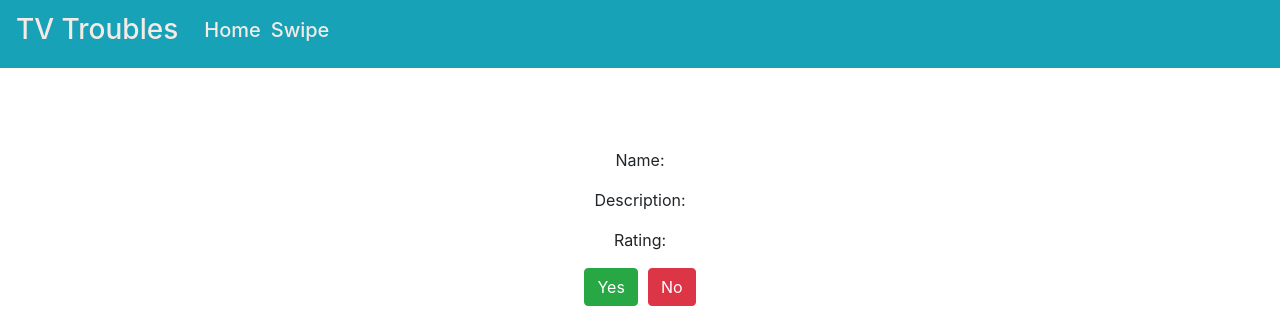
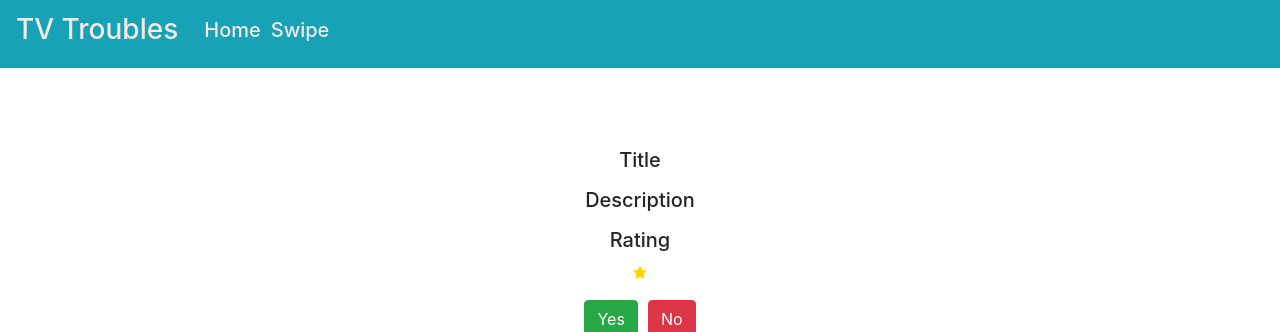
Before and after one commit to MauResendez/TVTroubles, a React (Create React App) app in the folder frontend/: page /swipe in a window 1280 px wide. Shown: the top 332 px of the page. Built offline with nearby package versions, Linux system fonts and the light colour scheme; no server answers.

Commit message:
added a star to rating

```diff
--- a/frontend/src/components/Description.js
+++ b/frontend/src/components/Description.js
@@ -1,12 +1,29 @@
 import React from 'react';
 import '../styles/Description.css'
+import {AiFillStar} from 'react-icons/ai'
 
 function Description(props) {
     return (
         <div className="text-center mt-lg">
-            <p>Name: {props.title}</p>
-            <p>Description: {props.description}</p>
-            <p>Rating: {props.rating}</p>
+
+            <div >
+                <h5>Title </h5>
+                <p> {props.title}</p>
+            </div>
+            <div>
+                <h5>Description</h5>
+                <p>{props.description}</p>
+            </div>
+            <div >
+                <h5>Rating</h5>
+                <p>
+                    <svg stroke="currentColor" fill="gold" stroke-width="0" viewBox="0 0 1024 1024" height="1em" width="1em" xmlns="http://www.w3.org/2000/svg" >
+                        <path d="M908.1 353.1l-253.9-36.9L540.7 86.1c-3.1-6.3-8.2-11.4-14.5-14.5-15.8-7.8-35-1.3-42.9 14.5L369.8 316.2l-253.9 36.9c-7 1-13.4 4.3-18.3 9.3a32.05 32.05 0 0 0 .6 45.3l183.7 179.1-43.4 252.9a31.95 31.95 0 0 0 46.4 33.7L512 754l227.1 119.4c6.2 3.3 13.4 4.4 20.3 3.2 17.4-3 29.1-19.5 26.1-36.9l-43.4-252.9 183.7-179.1c5-4.9 8.3-11.3 9.3-18.3 2.7-17.5-9.5-33.7-27-36.3z">
+                        </path>
+                    </svg>
+                    {props.rating}
+                </p>
+            </div>
         </div>
     )
 };
```
